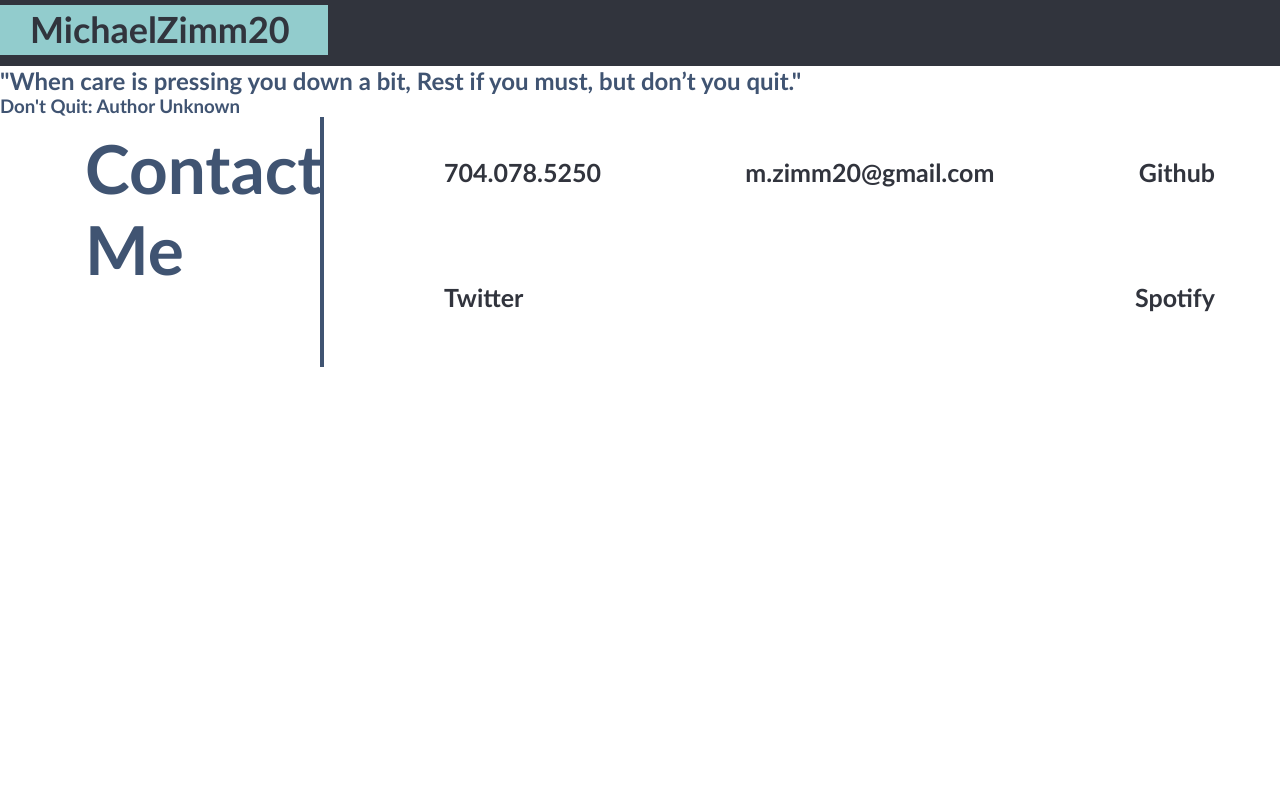
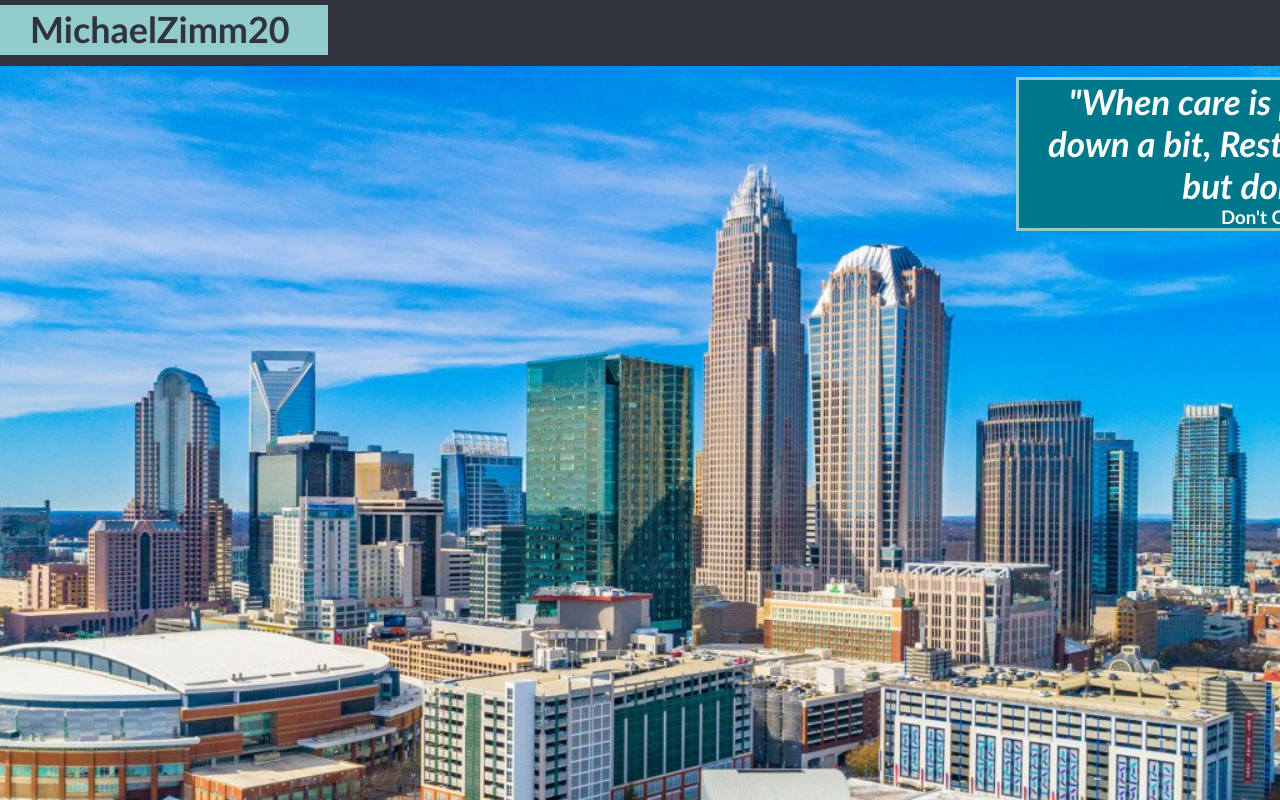
Before and after one commit to MichaelZimm20/my-professional-portfolio, a plain HTML site: page index.html in a window 1280 px wide. Shown: the top 800 px of the page. Drawn offline with Linux system fonts and the light colour scheme.

Commit message:
hero style

```diff
--- a/assets/css/style.css
+++ b/assets/css/style.css
@@ -78,7 +78,43 @@ header nav ul {
     display: flex;
     flex-wrap: wrap;
     max-width: 25%;
+    text-align: right;
 }
+
+/*Hero Style*/
+.hero {
+    background-image: url(../images/Charlotte-NC.jpg);
+    background-size: cover;
+    background-position: center;
+    display: flex;
+    justify-content: center;
+    flex-wrap:wrap;
+    align-items: flex-start;
+    height: 800px;
+}
+
+.hero-content {
+    width: 35%;
+    text-align: right;
+    margin: 3.5%;
+    color: #fff;
+    border: solid 3px #92CCCD;
+    line-height: 1.2;
+    position: relative;
+    left: 600px;
+    bottom: 34px;
+    background-color: #00788C;
+}
+
+.hero h2 {
+    font-style:italic;
+    font-size: 35px;
+
+}
+/* Hero Style End */
+
+
+
 
 
 /*Footer / Contact Section Style*/
```
Also changed, not shown: assets/images/3-early-morning-sunrise-over-charlotte-nc-with-moon-in-background-alex-grichenko.jpg (added), assets/images/Charlotte-NC.jpg (added).
